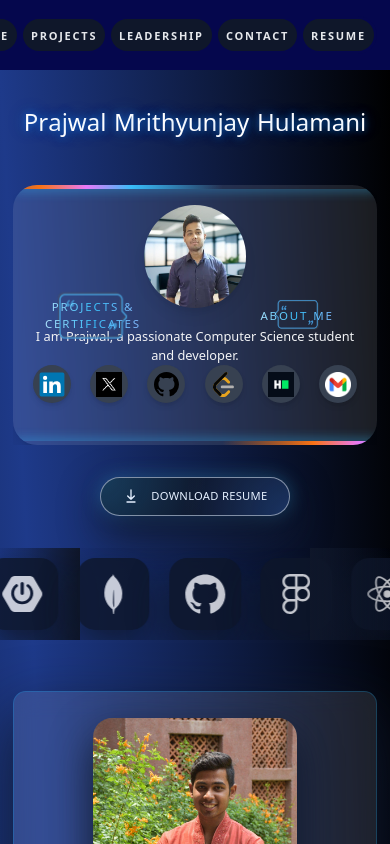
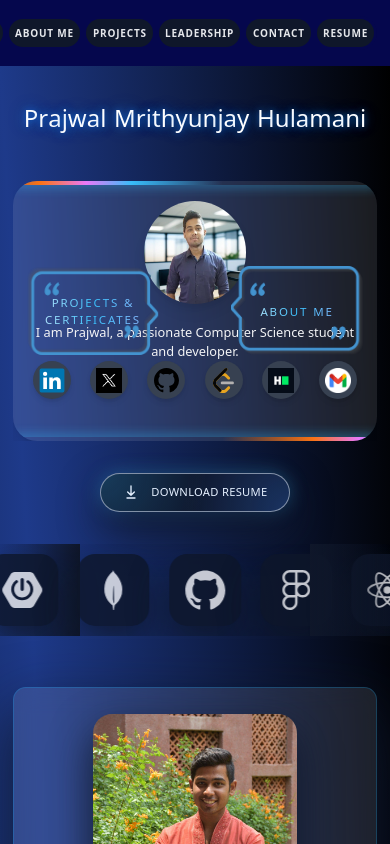
Before and after one commit to PrajwalMH/Portfolio, a Next.js app: page / in a window 390 px wide. Shown: the top 844 px of the page. Built offline with nearby package versions, Linux system fonts and the light colour scheme.

Commit message:
update for Phone view

```diff
--- a/app/components/PillNav.jsx
+++ b/app/components/PillNav.jsx
@@ -148,8 +148,8 @@ export default function PillNav({
     ["--hover-text"]: hoveredPillTextColor,
     ["--pill-text"]: pillTextColor,
     // Responsive: smaller height/padding on phones, original on desktop
-    ["--nav-h"]: "clamp(38px, 6vw, 58px)",
-    ["--pill-pad-x"]: "clamp(8px, 2vw, 30px)",
+    ["--nav-h"]: "clamp(34px, 5.5vw, 58px)",
+    ["--pill-pad-x"]: "clamp(4px, 1.6vw, 30px)",
     ["--pill-gap"]: "6px",
   };
 
@@ -191,7 +191,7 @@ export default function PillNav({
                   download={item.download}
                   target={item.target}
                   rel={item.target === "_blank" ? "noopener noreferrer" : undefined}
-                  className="relative inline-flex items-center justify-center h-full no-underline rounded-full box-border font-semibold text-[11px] md:text-lg leading-none uppercase tracking-[0.16em] md:tracking-[0.24em] whitespace-nowrap cursor-pointer px-0 overflow-hidden"
+                  className="relative inline-flex items-center justify-center h-full no-underline rounded-full box-border font-semibold text-[10px] md:text-lg leading-none uppercase tracking-[0.08em] md:tracking-[0.24em] whitespace-nowrap cursor-pointer px-0 overflow-hidden"
                   style={pillStyle}
                   onMouseEnter={() => handleEnter(i)}
                   onMouseLeave={() => handleLeave(i)}
--- a/app/globals.css
+++ b/app/globals.css
@@ -419,7 +419,7 @@ h1 {
   .about-label,
   .projects-label {
     width: 36%;
-    height: auto;
+    height: 140px;
     top: 50%;
     transform: translateY(-50%);
     opacity: 1;
```
